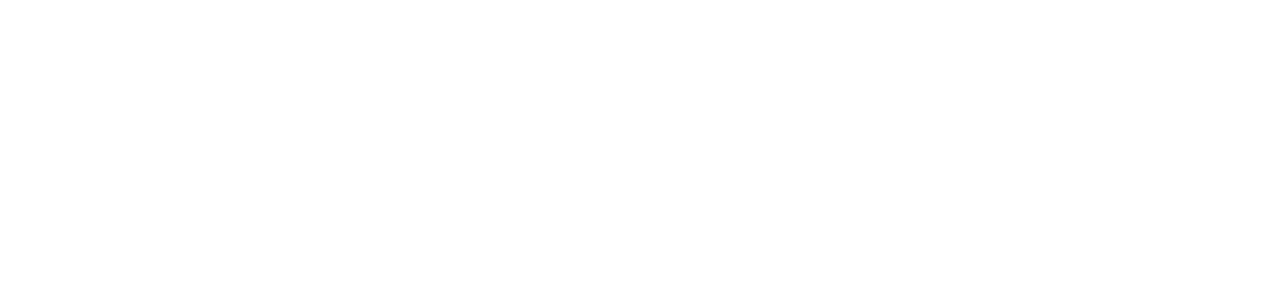
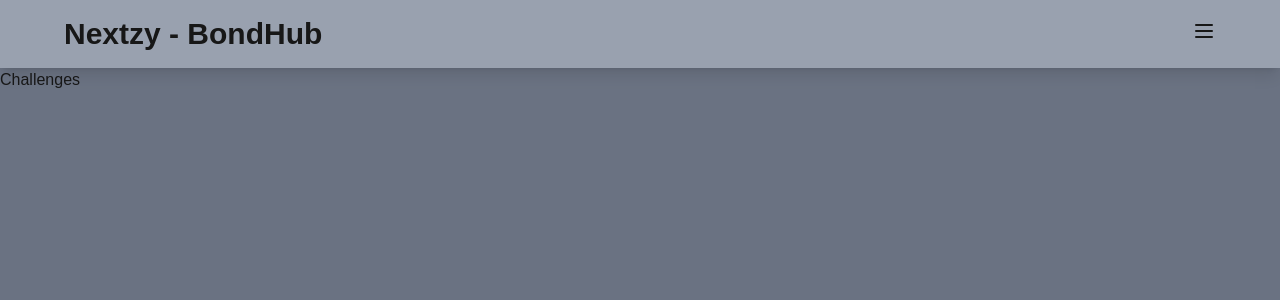
Before and after one commit to nuttapongnextzy/bondhub, a Next.js app: page /challenges in a window 1280 px wide. Shown: the top 300 px of the page. Built offline with nearby package versions, Linux system fonts and the light colour scheme.

Commit message:
feat: add layout shell

```diff
--- /dev/null
+++ b/app/(main)/challenges/page.tsx
@@ -0,0 +1,5 @@
+function Page() {
+  return <div className="">Challenges</div>;
+}
+
+export default Page;
--- /dev/null
+++ b/app/(main)/layout.tsx
@@ -0,0 +1,26 @@
+import BurgerMenu from "@/components/BurgerMenu";
+import Link from "next/link";
+
+function Header() {
+  return (
+    <div className="bg-gray-500">
+      <header className="bg-gray-400 shadow-lg p-4">
+        <div className="flex max-w-6xl mx-auto justify-between items-center">
+          <Link href="/" className="">
+            <h1 className="font-bold text-3xl">Nextzy - BondHub</h1>
+          </Link>
+          <BurgerMenu />
+        </div>
+      </header>
+    </div>
+  );
+}
+
+export default function Layout({ children }: { children: React.ReactNode }) {
+  return (
+    <div className="min-h-screen bg-gray-500">
+      <Header />
+      <main>{children}</main>
+    </div>
+  );
+}
--- a/app/challenges/page.tsx
+++ /dev/null
@@ -1,5 +0,0 @@
-function Page() {
-  return <div className=""></div>;
-}
-
-export default Page;
```
Also changed, not shown: app/(main)/login/page.tsx (renamed from app/login/page.tsx), app/(main)/members/page.tsx (renamed from app/members/page.tsx), app/(main)/my-profile/[id]/page.tsx (renamed from app/my-profile/[id]/page.tsx).
